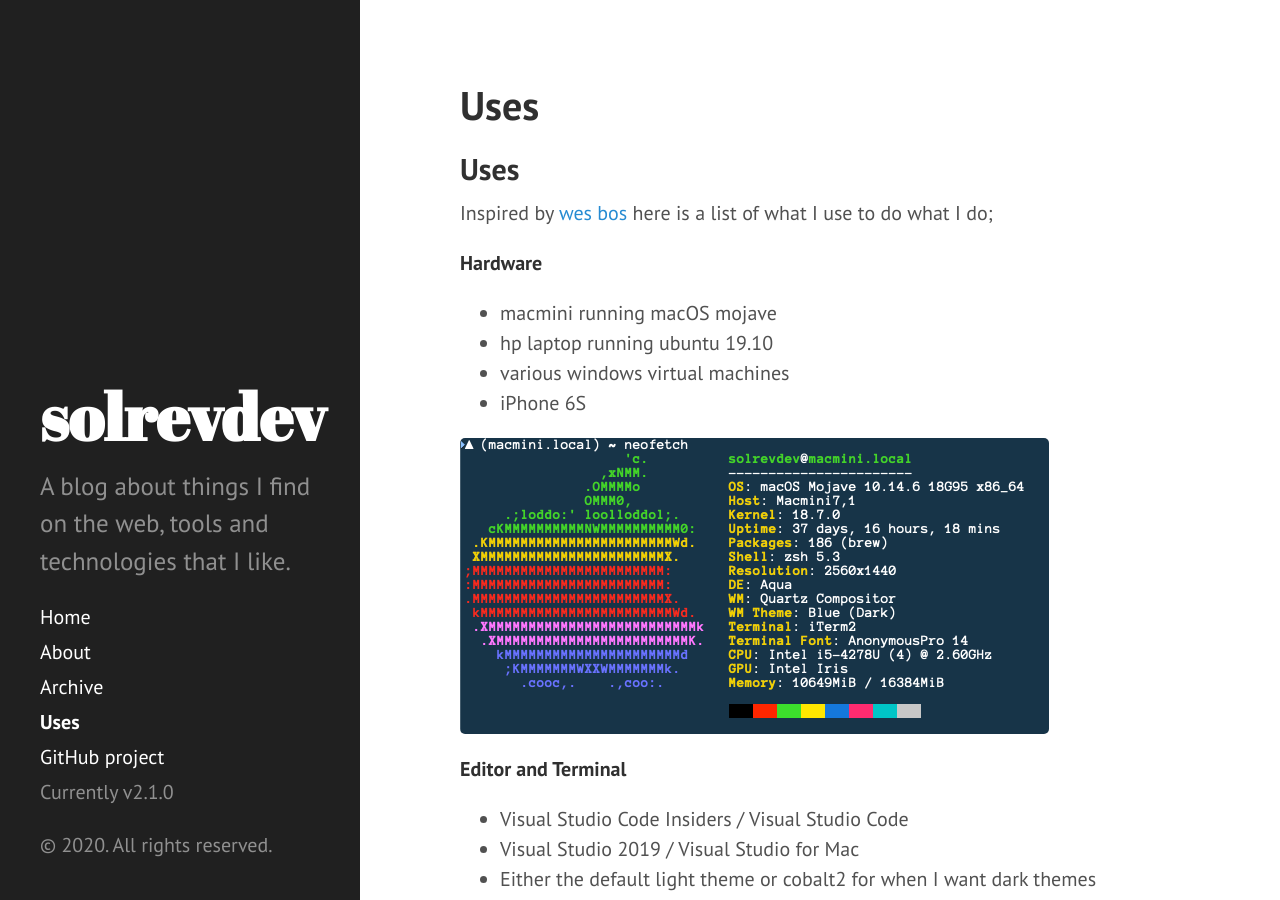
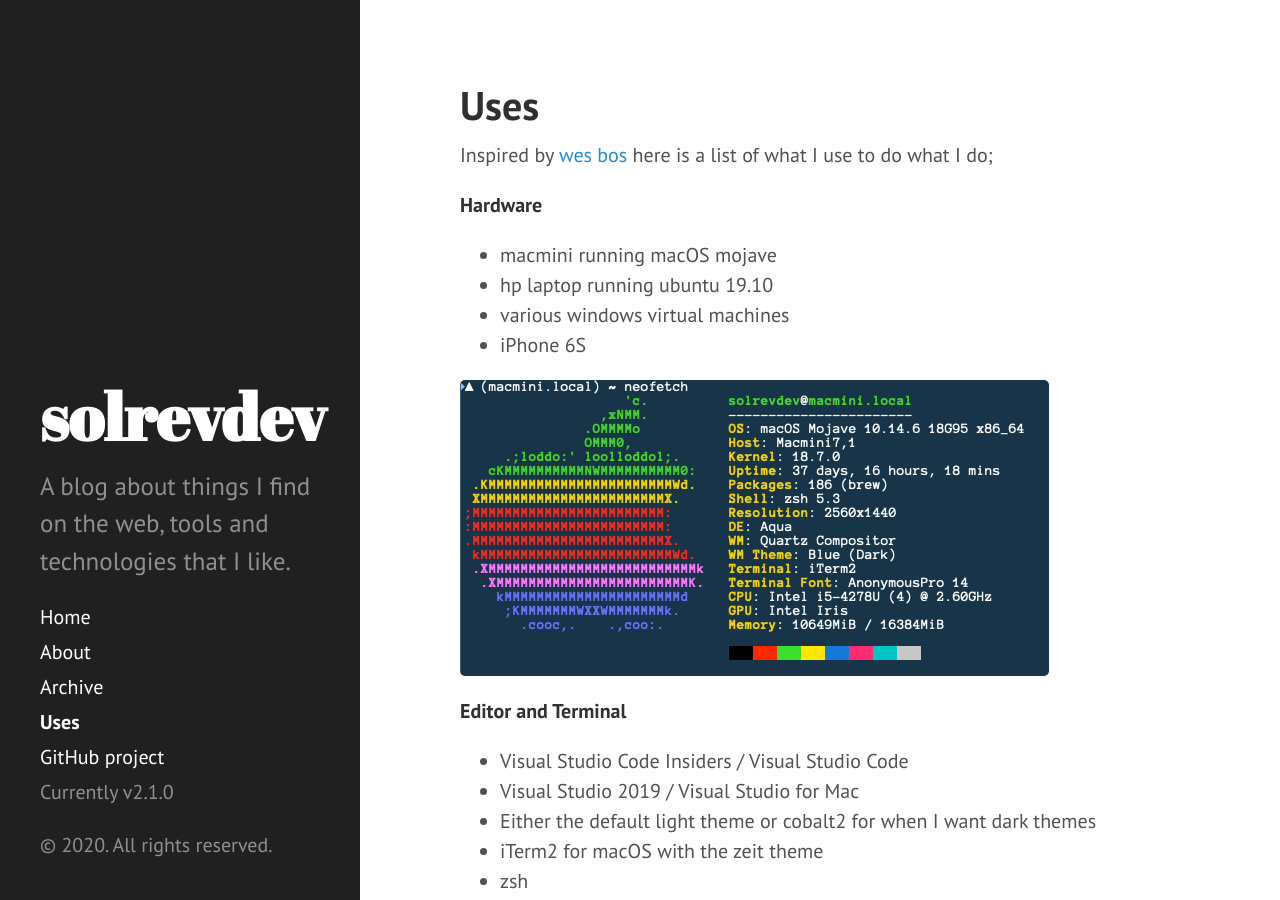
Before and after one commit to solrevdev/solrevdev.github.io, a Jekyll site: the page built from uses/index.md, in a window 1280 px wide and 900 px high. Built offline with Jekyll 4.4.1, drawn with Linux system fonts in a browser that asks for light colours.

Commit message:
Update index.md

```diff
--- a/uses/index.md
+++ b/uses/index.md
@@ -7,8 +7,6 @@ tags:
   - '#uses'
   - '#me'
 ---
-## Uses
-
 Inspired by [wes bos](https://wesbos.com/uses/) here is a list of what I use to do what I do;
 
 **Hardware**
```
